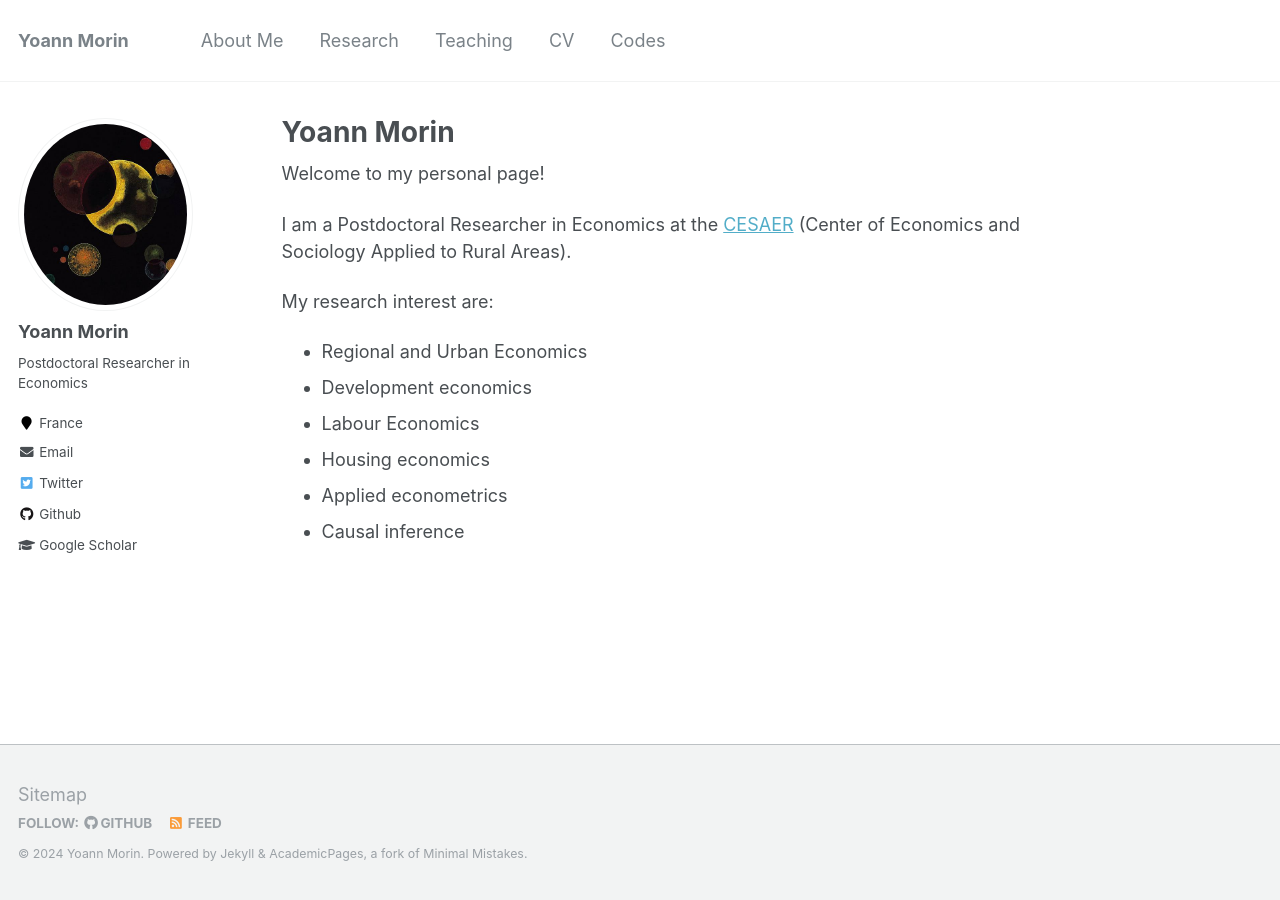
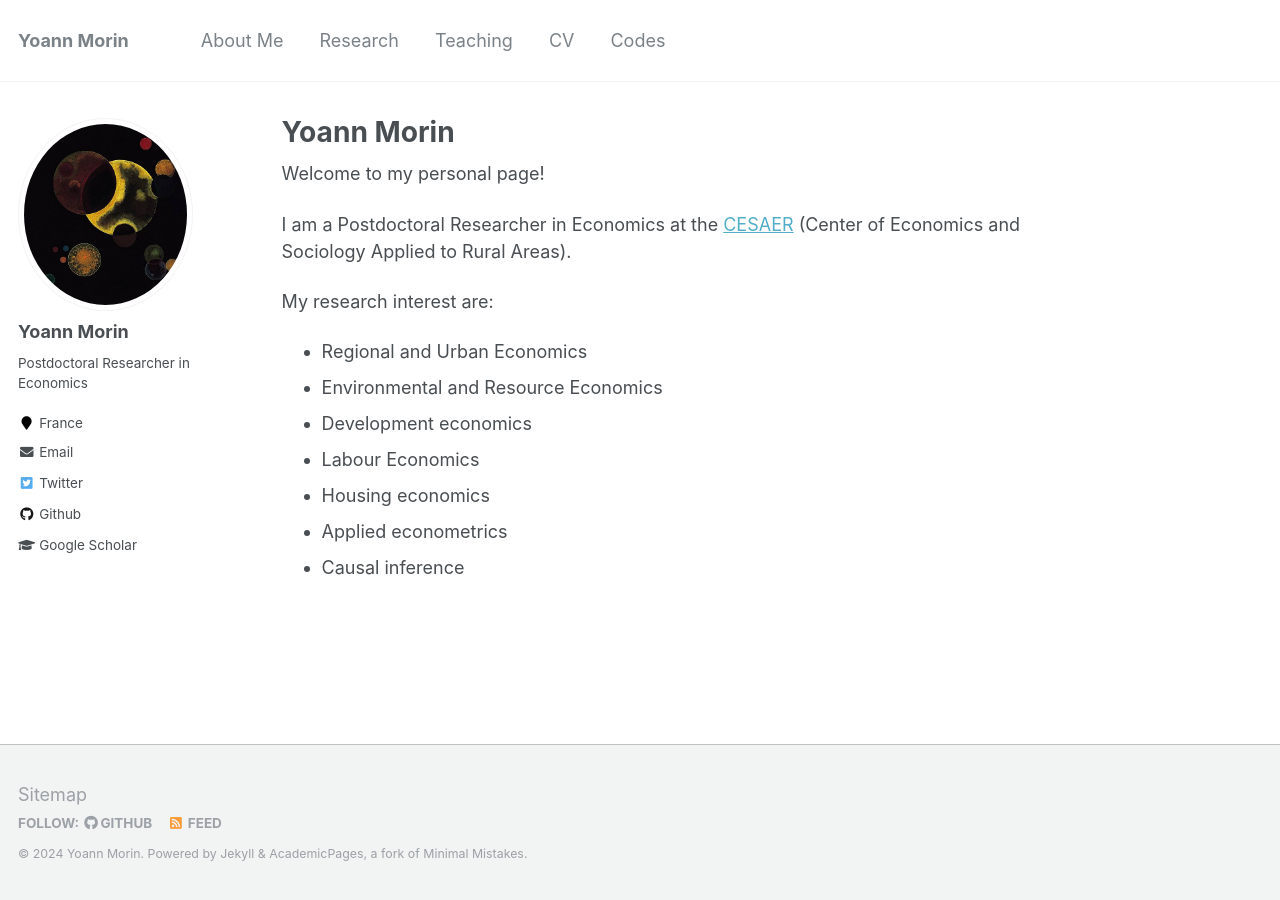
Before and after one commit to yoannmorin/yoannmorin.github.io, a Jekyll site: the page built from _pages/about.md, in a window 1280 px wide. Built offline with Jekyll 4.4.1, drawn with Linux system fonts in a browser that asks for light colours.

Commit message:
Update about.md

```diff
--- a/_pages/about.md
+++ b/_pages/about.md
@@ -14,6 +14,7 @@ I am a Postdoctoral Researcher in Economics at the [CESAER](https://www2.dijon.i
 
 My research interest are:
 - <font size="4">Regional and Urban Economics</font>
+- <font size="4">Environmental and Resource Economics</font>
 - <font size="4">Development economics</font>
 - <font size="4">Labour Economics</font>
 - <font size="4">Housing economics</font>
```
